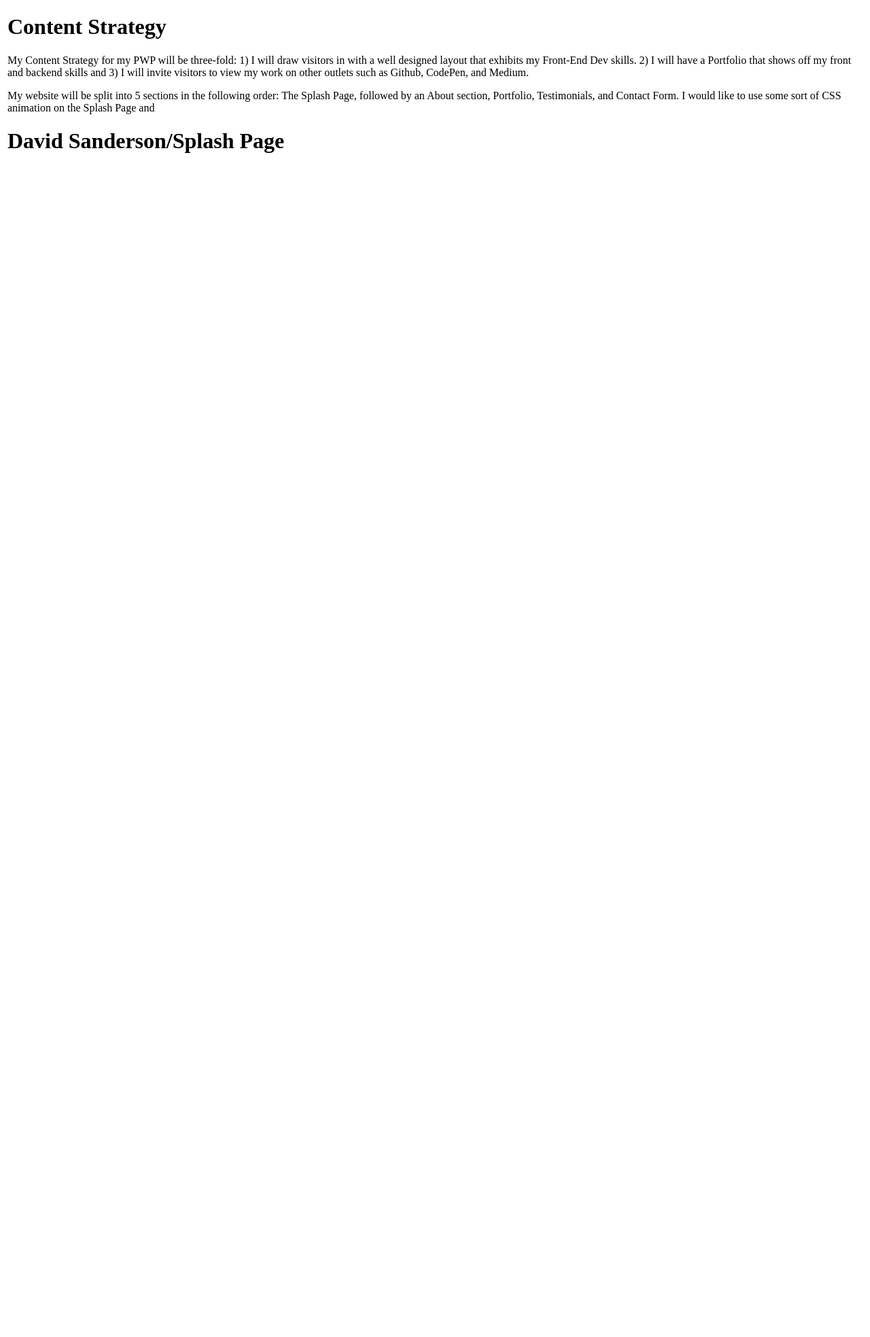
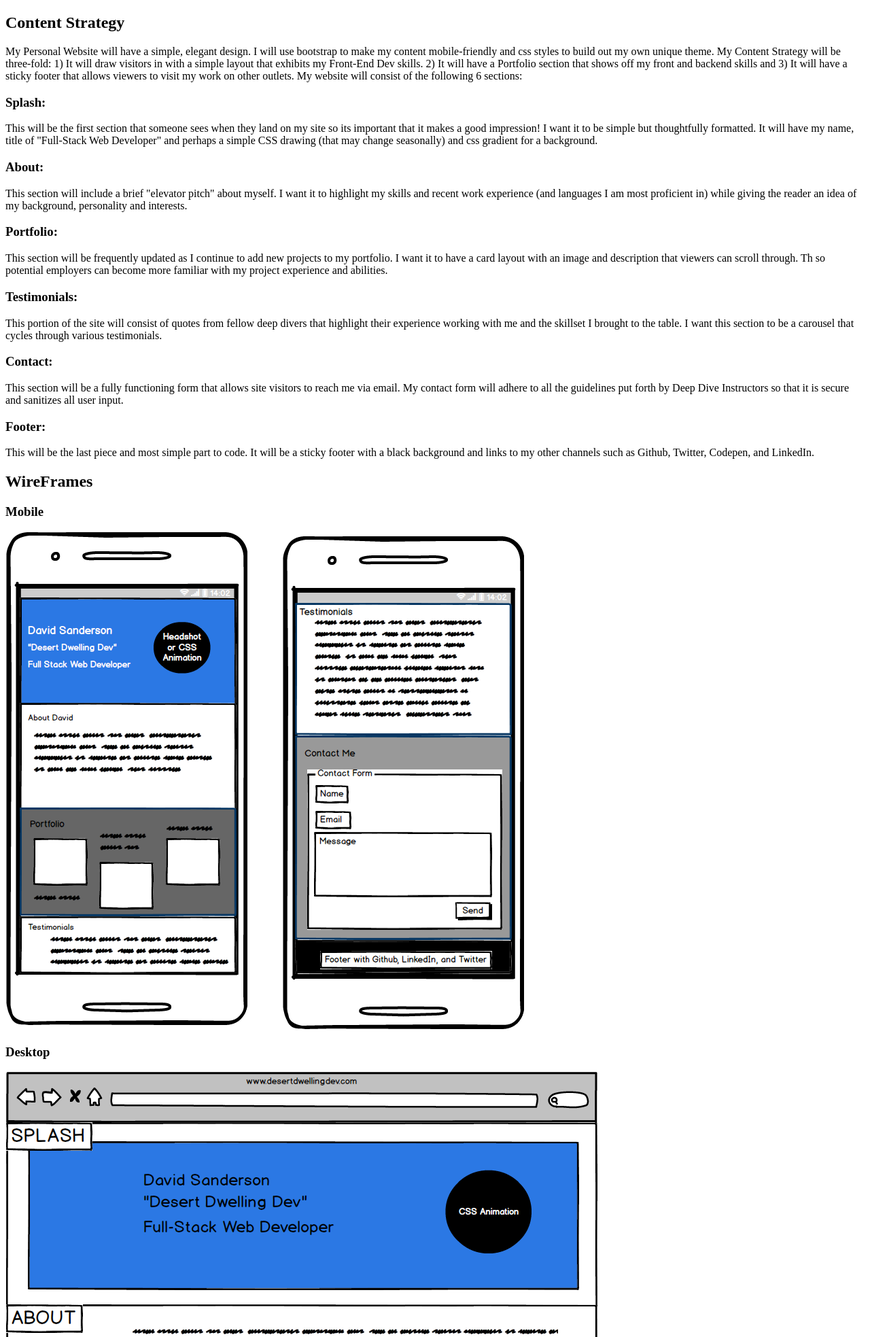
Before and after one commit to d-sanderson/Portfolio-Website, a PHP site: page /documentation/milestone-2.php in a window 1280 px wide. Shown: the top 1967 px of the page at 68% size. Before the commit the page ends 225 px from the top, so only its background shows below. Run offline with PHP 8.4, Linux system fonts and the light colour scheme.

```diff
--- a/documentation/milestone-2.php
+++ b/documentation/milestone-2.php
@@ -3,23 +3,50 @@
 	<head>
 		<link rel="stylesheet" href="style.css"/>
 		<meta charset="UTF-8">
-		<meta name="viewport"
-				content="width=device-width, user-scalable=no, initial-scale=1.0, maximum-scale=1.0, minimum-scale=1.0">
-		<meta http-equiv="X-UA-Compatible" content="ie=edge">
 
-		<title>Personal Web Project Main Page</title>
+		<title>PWP Milestone 2A</title>
 	</head>
 
-	<div class="header">
+	<h2><strong>Content Strategy</strong></h2>
+	<p>My Personal Website will have a simple, elegant design. I will use bootstrap to make my content mobile-friendly and
+		css styles to build out my own unique theme. My Content Strategy will be three-fold: 1) It will draw visitors
+		in with a simple layout that exhibits my Front-End Dev skills. 2) It will have a Portfolio section that shows off
+		my front and backend skills and 3) It will have a sticky footer that allows viewers to visit my work on other
+		outlets.
 
+		My website will consist of the following 6 sections:
 
-		<h1><strong>Content Strategy</strong></h1>
-		<p>My Content Strategy for my PWP will be three-fold: 1) I will draw visitors in with a well designed layout that
-			exhibits my Front-End Dev skills. 2) I will have a Portfolio that shows off my front and backend skills and 3) I
-			will invite visitors to view my work on other outlets such as Github, CodePen, and Medium. </p>
+	<h3>Splash:</h3>
+	<p>This will be the first section that someone sees when they land on my site so its important that it makes a good
+		impression! I want it to be simple but thoughtfully formatted. It will have my name, title of "Full-Stack Web
+		Developer" and perhaps a simple CSS drawing (that may change seasonally) and css gradient for a background.</p>
+	<h3>About:</h3>
+	<p>This section will include a brief "elevator pitch" about myself. I want it to highlight my skills and recent work experience (and languages I am most proficient in) while giving the reader an idea of my
+		background, personality and interests.
+	</p>
+	<h3>Portfolio:</h3>
+	<p>This section will be frequently updated as I continue to add new projects to my portfolio. I want it to have a
+		card layout with an image and description that viewers can scroll through. Th so potential employers can become more
+		familiar with my project experience and abilities. </p>
+	<h3>Testimonials:</h3>
+	<p>This portion of the site will consist of quotes from fellow deep divers that highlight their experience working
+		with me and the skillset I brought to the table. I want this section to be a carousel that cycles through various
+		testimonials.</p>
+	<h3>Contact:</h3>
+	<p> This section will be a fully functioning form that allows site visitors to reach me via email. My contact form
+		will adhere to all the guidelines put forth by Deep Dive Instructors so that it is secure and sanitizes all user
+		input.</p>
+	<h3>Footer:</h3>
+	<p>This will be the last piece and most simple part to code. It will be a sticky footer with a black background and
+		links to my other channels such as
+		Github, Twitter, Codepen, and LinkedIn.</p>
 
-		My website will be split into 5 sections in the following order: The Splash Page, followed by an About section, Portfolio, Testimonials, and Contact Form.
-		I would like to use some sort of CSS animation on the Splash Page and
+	<h2>WireFrames</h2>
 
-		<h1>David Sanderson/Splash Page</h1>
-	</div>
+	<h3>Mobile</h3>
+	<img src="Mobile%20View.png" alt="mobile mock-up">
+
+	<h3>Desktop</h3>
+	<img src="Desktop.png" alt="desktop mock-up">
+
+</html>
--- a/documentation/style.css
+++ b/documentation/style.css
@@ -44,3 +44,8 @@ button {
 	border: 0;
 	-webkit-appearance: none;
 }
+
+.testimonials {
+	background-color: rgb(121, 244, 122);
+	height: 100%;
+}
```
Also changed, not shown: documentation/Desktop.png (added), documentation/Mobile View.png.
